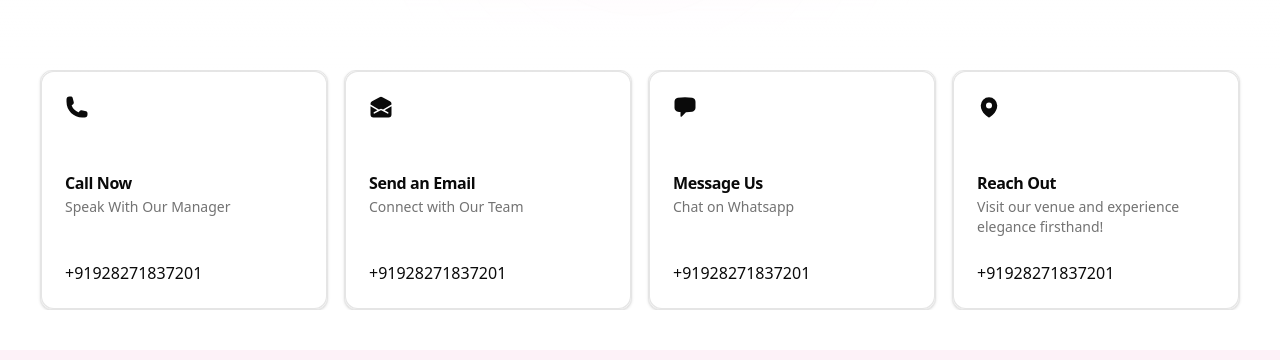
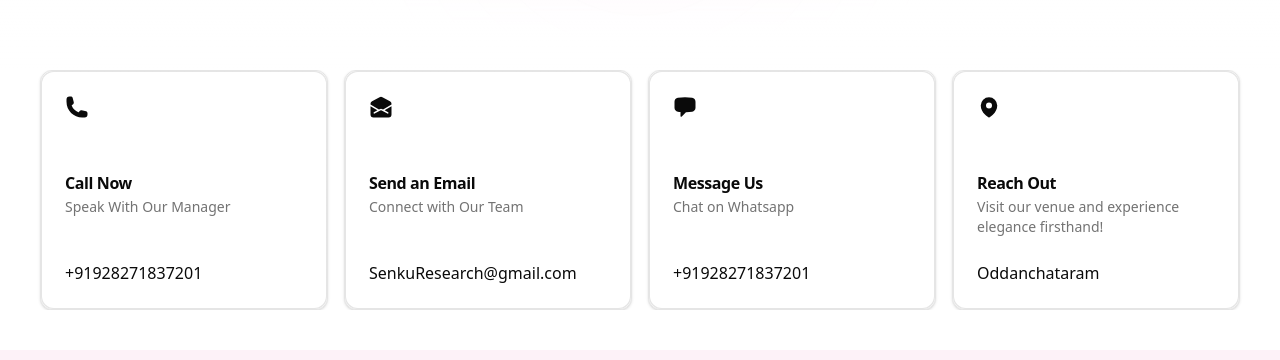
Before and after one commit to kevinkrahul/MHall-Web-Fullstack, a Next.js app: page /contact in a window 1280 px wide. Shown: the part 383-743 px from the top of the page. Built offline with nearby package versions, Linux system fonts and the light colour scheme.

Commit message:
Contact animation added

```diff
--- a/src/app/contact/page.tsx
+++ b/src/app/contact/page.tsx
@@ -1,5 +1,3 @@
-import Mahal from "../../../public/Mahal.jpg";
-import Image from "next/image";
 import Congrid from "../../components/contact-grid/congrid";
 import { Ripple } from "@/components/magicui/ripple";
 
--- a/src/components/contact-grid/congrid.tsx
+++ b/src/components/contact-grid/congrid.tsx
@@ -1,6 +1,6 @@
 "use client";
-
 import { MagicCard } from "@/components/magicui/magic-card";
+import { ElementVisiblity } from "@/app/services/ElementVisiblity";
 import { useTheme } from "next-themes";
 import {
   Card,
@@ -9,31 +9,124 @@ import {
   CardFooter,
   CardDescription,
 } from "@/components/ui/card";
-import { useEffect, useState } from "react";
-
+import { ReactNode, useEffect, useState } from "react";
+import { motion } from "framer-motion";
 
 const useGetTheme = () => {
   const theme = useTheme();
   return theme;
 };
 
+// Main export grid
 const Congrid = () => {
-  const { theme } = useGetTheme();
+  // For Error purpose
   const [mounted, setMounted] = useState(false);
-
   useEffect(() => {
     setMounted(true);
   }, []);
 
   if (!mounted) return null;
 
+  // For Data
+  const contactItems = [
+    {
+      index: 1,
+      href: "tel:+918675111878",
+      title: "Call Now",
+      desc: "Speak With Our Manager",
+      contact: "+91928271837201",
+      icon: (
+        <path
+          fillRule="evenodd"
+          d="M1.5 4.5a3 3 0 0 1 3-3h1.372c.86 0 1.61.586 1.819 1.42l1.105 4.423a1.875 1.875 0 0 1-.694 1.955l-1.293.97c-.135.101-.164.249-.126.352a11.285 11.285 0 0 0 6.697 6.697c.103.038.25.009.352-.126l.97-1.293a1.875 1.875 0 0 1 1.955-.694l4.423 1.105c.834.209 1.42.959 1.42 1.82V19.5a3 3 0 0 1-3 3h-2.25C8.552 22.5 1.5 15.448 1.5 6.75V4.5Z"
+          clipRule="evenodd"
+        />
+      ),
+    },
+    {
+      index: 2,
+      href: "mailto:senkuresearch@gmail.com?subject=Inquiry&body=Hello, I would like to ask about...",
+      title: "Send an Email",
+      desc: "Connect with Our Team",
+      contact: "SenkuResearch@gmail.com",
+      icon: (
+        <>
+          <path d="M19.5 22.5a3 3 0 0 0 3-3v-8.174l-6.879 4.022 3.485 1.876a.75.75 0 1 1-.712 1.321l-5.683-3.06a1.5 1.5 0 0 0-1.422 0l-5.683 3.06a.75.75 0 0 1-.712-1.32l3.485-1.877L1.5 11.326V19.5a3 3 0 0 0 3 3h15Z" />
+          <path d="M1.5 9.589v-.745a3 3 0 0 1 1.578-2.642l7.5-4.038a3 3 0 0 1 2.844 0l7.5 4.038A3 3 0 0 1 22.5 8.844v.745l-8.426 4.926-.652-.351a3 3 0 0 0-2.844 0l-.652.351L1.5 9.589Z" />
+        </>
+      ),
+    },
+    {
+      index: 3,
+      href: "https://wa.me/8675111878?text=Hello%20there!",
+      title: "Message Us",
+      desc: "Chat on Whatsapp",
+      contact: "+91928271837201",
+      icon: (
+        <path
+          fillRule="evenodd"
+          d="M4.848 2.771A49.144 49.144 0 0 1 12 2.25c2.43 0 4.817.178 7.152.52 1.978.292 3.348 2.024 3.348 3.97v6.02c0 1.946-1.37 3.678-3.348 3.97-1.94.284-3.916.455-5.922.505a.39.39 0 0 0-.266.112L8.78 21.53A.75.75 0 0 1 7.5 21v-3.955a48.842 48.842 0 0 1-2.652-.316c-1.978-.29-3.348-2.024-3.348-3.97V6.741c0-1.946 1.37-3.68 3.348-3.97Z"
+          clipRule="evenodd"
+        />
+      ),
+    },
+    {
+      index: 4,
+      href: "https://maps.app.goo.gl/Dd9RUbqNH9Z3k9DP8",
+      title: "Reach Out",
+      desc: "Visit our venue and experience elegance firsthand!",
+      contact: "Oddanchataram",
+      icon: (
+        <path
+          fillRule="evenodd"
+          d="m11.54 22.351.07.04.028.016a.76.76 0 0 0 .723 0l.028-.015.071-.041a16.975 16.975 0 0 0 1.144-.742 19.58 19.58 0 0 0 2.683-2.282c1.944-1.99 3.963-4.98 3.963-8.827a8.25 8.25 0 0 0-16.5 0c0 3.846 2.02 6.837 3.963 8.827a19.58 19.58 0 0 0 2.682 2.282 16.975 16.975 0 0 0 1.145.742ZM12 13.5a3 3 0 1 0 0-6 3 3 0 0 0 0 6Z"
+          clipRule="evenodd"
+        />
+      ),
+    },
+  ];
+
+  return (
+    <div className="grid grid-cols-1 md:grid-cols-2 lg:grid-cols-4 gap-4 mx-10">
+      {contactItems.map((item, index) => (
+        <Contact key={index} {...item} />
+      ))}
+    </div>
+  );
+};
+
+// Animation Callback function
+const Contact = ({
+  index,
+  href,
+  title,
+  desc,
+  contact,
+  icon,
+}: {
+  index: number;
+  href: string;
+  title: string;
+  desc: string;
+  contact: string;
+  icon: ReactNode;
+}) => {
+  const { theme } = useGetTheme();
+
+  const isVisible = ElementVisiblity(`contact-${index}`);
   return (
     <>
-      <div className="grid grid-cols-1 md:grid-cols-2 lg:grid-cols-4 gap-4 mx-10">
-        {/* Call */}
-        <a href="tel:+918675111878">
+      <motion.div
+        id={`contact-${index}`}
+        initial={{ opacity: 0, x: 50 }}
+        animate={isVisible ? { opacity: 1, x: 0 } : {}}
+        transition={{ duration: 0.5, delay: index * 0.2 }}
+      >
+        <a href={href}>
           <Card>
-              <MagicCard gradientColor={theme === "dark" ? "#262626" : "#D9D9D955"}>
+            <MagicCard
+              gradientColor={theme === "dark" ? "#262626" : "#D9D9D955"}
+            >
               <CardHeader>
                 <CardTitle>
                   <svg
@@ -43,101 +136,17 @@ const Congrid = () => {
                     className="w-6 h-6 "
                     aria-hidden="true"
                   >
-                        <path
-                          fillRule="evenodd"
-                          d="M1.5 4.5a3 3 0 0 1 3-3h1.372c.86 0 1.61.586 1.819 1.42l1.105 4.423a1.875 1.875 0 0 1-.694 1.955l-1.293.97c-.135.101-.164.249-.126.352a11.285 11.285 0 0 0 6.697 6.697c.103.038.25.009.352-.126l.97-1.293a1.875 1.875 0 0 1 1.955-.694l4.423 1.105c.834.209 1.42.959 1.42 1.82V19.5a3 3 0 0 1-3 3h-2.25C8.552 22.5 1.5 15.448 1.5 6.75V4.5Z"
-                          clipRule="evenodd"
-                        />
+                    {icon}
                   </svg>
-                    <h3 className="mt-14"> Call Now</h3>
+                  <h3 className="mt-14">{title}</h3>
                 </CardTitle>
-                  <CardDescription>Speak With Our Manager</CardDescription>
+                <CardDescription>{desc}</CardDescription>
               </CardHeader>
-                <CardFooter>+91928271837201</CardFooter>
+              <CardFooter>{contact}</CardFooter>
             </MagicCard>
           </Card>
         </a>
-        {/* Mail */}
-        <a href="mailto:senkuresearch@gmail.com?subject=Inquiry&body=Hello, I would like to ask about...">
-            <Card>
-              <MagicCard gradientColor={theme === "dark" ? "#262626" : "#D9D9D955"}>
-                <CardHeader>
-                  <CardTitle>
-                      <svg
-                        xmlns="http://www.w3.org/2000/svg"
-                        viewBox="0 0 24 24"
-                        fill="currentColor"
-                        className="w-6 h-6"
-                        aria-hidden="true"
-                      >
-                        <path d="M19.5 22.5a3 3 0 0 0 3-3v-8.174l-6.879 4.022 3.485 1.876a.75.75 0 1 1-.712 1.321l-5.683-3.06a1.5 1.5 0 0 0-1.422 0l-5.683 3.06a.75.75 0 0 1-.712-1.32l3.485-1.877L1.5 11.326V19.5a3 3 0 0 0 3 3h15Z" />
-                        <path d="M1.5 9.589v-.745a3 3 0 0 1 1.578-2.642l7.5-4.038a3 3 0 0 1 2.844 0l7.5 4.038A3 3 0 0 1 22.5 8.844v.745l-8.426 4.926-.652-.351a3 3 0 0 0-2.844 0l-.652.351L1.5 9.589Z" />
-                      </svg>
-                    <h3 className="mt-14"> Send an Email</h3>
-                  </CardTitle>
-                  <CardDescription>Connect with Our Team</CardDescription>
-                </CardHeader>
-                <CardFooter>+91928271837201</CardFooter>
-              </MagicCard>
-            </Card>
-        </a>
-        {/* Whatsapp Message */}
-        <a href="https://wa.me/8675111878?text=Hello%20there!" target="_blank" rel="noopener noreferrer">
-            <Card>
-              <MagicCard gradientColor={theme === "dark" ? "#262626" : "#D9D9D955"}>
-                <CardHeader>
-                  <CardTitle>
-                      <svg
-                        xmlns="http://www.w3.org/2000/svg"
-                        viewBox="0 0 24 24"
-                        fill="currentColor"
-                        className="w-6 h-6"
-                        aria-hidden="true"
-                      >
-                        <path
-                          fillRule="evenodd"
-                          d="M4.848 2.771A49.144 49.144 0 0 1 12 2.25c2.43 0 4.817.178 7.152.52 1.978.292 3.348 2.024 3.348 3.97v6.02c0 1.946-1.37 3.678-3.348 3.97-1.94.284-3.916.455-5.922.505a.39.39 0 0 0-.266.112L8.78 21.53A.75.75 0 0 1 7.5 21v-3.955a48.842 48.842 0 0 1-2.652-.316c-1.978-.29-3.348-2.024-3.348-3.97V6.741c0-1.946 1.37-3.68 3.348-3.97Z"
-                          clipRule="evenodd"
-                        />
-                      </svg>
-                    <h3 className="mt-14">Message Us</h3>
-                  </CardTitle>
-                  <CardDescription>Chat on Whatsapp</CardDescription>
-                </CardHeader>
-                <CardFooter>+91928271837201</CardFooter>
-              </MagicCard>
-            </Card>
-        </a>
-        {/* Map */}
-        <a href="https://maps.app.goo.gl/Dd9RUbqNH9Z3k9DP8" target="_blank" rel="noopener noreferrer">
-            <Card>
-              <MagicCard gradientColor={theme === "dark" ? "#262626" : "#D9D9D955"}>
-                <CardHeader>
-                  <CardTitle>
-                      <svg
-                        xmlns="http://www.w3.org/2000/svg"
-                        viewBox="0 0 24 24"
-                        fill="currentColor"
-                        className="w-6 h-6"
-                        aria-hidden="true"
-                      >
-                        <path
-                          fillRule="evenodd"
-                          d="m11.54 22.351.07.04.028.016a.76.76 0 0 0 .723 0l.028-.015.071-.041a16.975 16.975 0 0 0 1.144-.742 19.58 19.58 0 0 0 2.683-2.282c1.944-1.99 3.963-4.98 3.963-8.827a8.25 8.25 0 0 0-16.5 0c0 3.846 2.02 6.837 3.963 8.827a19.58 19.58 0 0 0 2.682 2.282 16.975 16.975 0 0 0 1.145.742ZM12 13.5a3 3 0 1 0 0-6 3 3 0 0 0 0 6Z"
-                          clipRule="evenodd"
-                        />
-                      </svg>
-                    <h3 className="mt-14">Reach Out</h3>
-                  </CardTitle>
-                  <CardDescription>
-                  Visit our venue and experience elegance firsthand!
-                  </CardDescription>
-                </CardHeader>
-                <CardFooter>+91928271837201</CardFooter>
-              </MagicCard>
-            </Card>
-        </a>
-      </div>
+      </motion.div>
     </>
   );
 };
```
Lines whose indentation alone changed are shown as unchanged.
